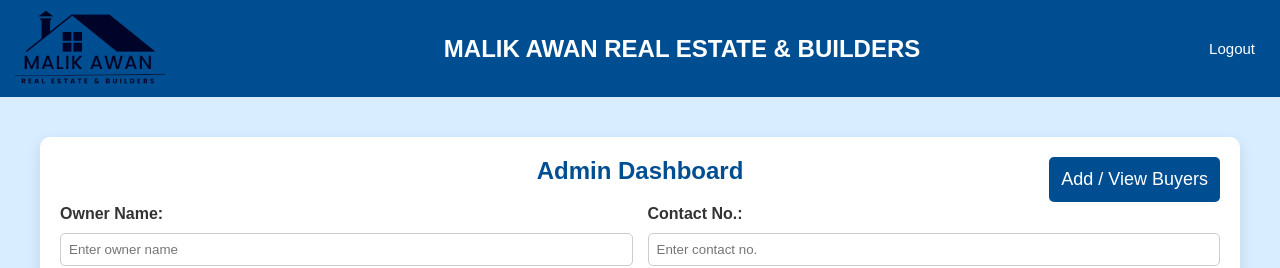
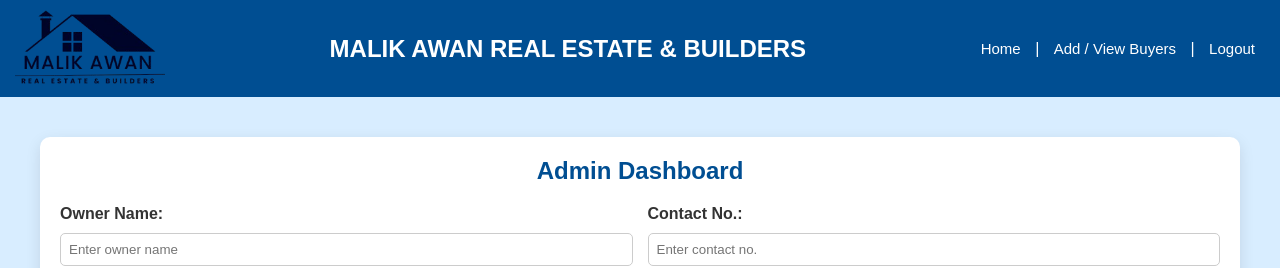
Before and after one commit to i-usamamalick/malikawanrealestate, a React (Vite) app: page /dashboard in a window 1280 px wide. Shown: the top 268 px of the page. Built offline with nearby package versions, Linux system fonts and the light colour scheme; no server answers; sample sign-in values are in the browser's storage.

Commit message:
Changed the add/view buyer link from Admin Dashboard to Navbar and also fixed the Navabar for Login and without Login

```diff
--- a/src/components/auth/Dashboard.jsx
+++ b/src/components/auth/Dashboard.jsx
@@ -224,9 +224,6 @@ const Dashboard = () => {
     <div className="admin-dashboard">
       {isLoading && <Loader />}
       <h2>Admin Dashboard</h2>
-      <button onClick={() => navigate("/buyers")} className="view-buyers-btn">
-        Add / View Buyers
-      </button>
       <div className="property-card">
         <div className="fieldRow">
           <div className="fieldCol">
--- a/src/components/common/Navbar.jsx
+++ b/src/components/common/Navbar.jsx
@@ -14,8 +14,10 @@ const Navbar = () => {
       {token ? <Link className="logo" to='/dashboard'><img src="/src/images/logo.png" /></Link> : <Link className="logo" to='/'><img src="/src/images/logo.png" /></Link>}
       <h2>Malik Awan Real Estate & Builders</h2>
       <div>
-        {}
-        {!token && <Link to="/">Home</Link>} {!token && `|`} {!token && <Link to="/contact">Contact</Link>} {!token && `|`} {!token && <Link to="/terms-and-conditions">T&Cs</Link>} {token && <Link onClick={handleLogout}>Logout</Link>}
+        {/* Navbar without logging in */}
+        {!token && <Link to="/">Home</Link>} {!token && `|`} {!token && <Link to="/contact">Contact</Link>} {!token && `|`} {!token && <Link to="/terms-and-conditions">T&Cs</Link>}
+        {/* Navbar with login */}
+        {token && <Link to="/dashboard">Home</Link>} {token && `|`} {token && <Link to="/buyers">Add / View Buyers</Link>} {token && `|`} {token && <Link onClick={handleLogout}>Logout</Link>}
       </div>
     </nav>
   );
```
